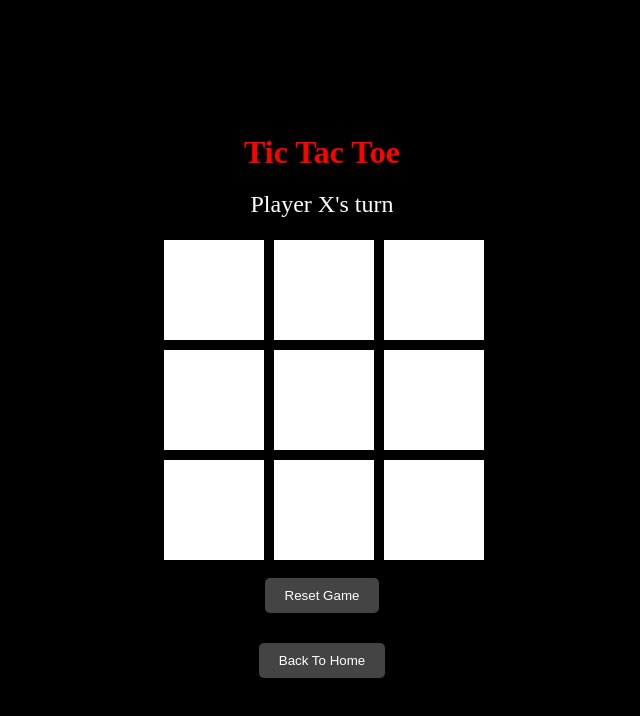
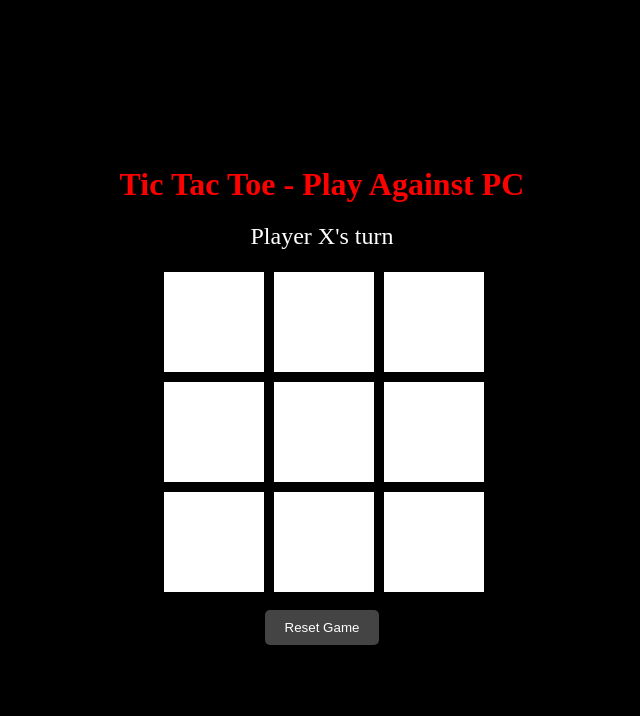
Before and after one commit to millerreyes/Tic-tac-toe, a plain HTML site: page Yes.html in a window 1280 px wide. Shown: the whole page, without its empty margins (318-958 px from the left). Drawn offline with Linux system fonts and the light colour scheme.

Commit message:
Update Yes.html

```diff
--- a/Yes.html
+++ b/Yes.html
@@ -4,10 +4,10 @@
     <meta charset="UTF-8">
     <meta name="viewport" content="width=device-width, initial-scale=1.0">
     <link rel="stylesheet" href="styles.css">
-    <title>Tic Tac Toe Game</title>
+    <title>Tic Tac Toe - Play Against PC</title>
 </head>
 <body>
-    <h1 class="title">Tic Tac Toe</h1>
+    <h1 class="title">Tic Tac Toe - Play Against PC</h1>
 
     <div class="game-container">
         <div class="status" id="game-status">Player X's turn</div>
@@ -23,7 +23,6 @@
             <div class="cell" id="cell-8" onclick="makeMove(8)"></div>
         </div>
         <button onclick="resetGame()">Reset Game</button>
-        <button onclick="window.location.href='index.html'">Back To Home </button>
     </div>
 
     <script src="game.js"></script>
```
